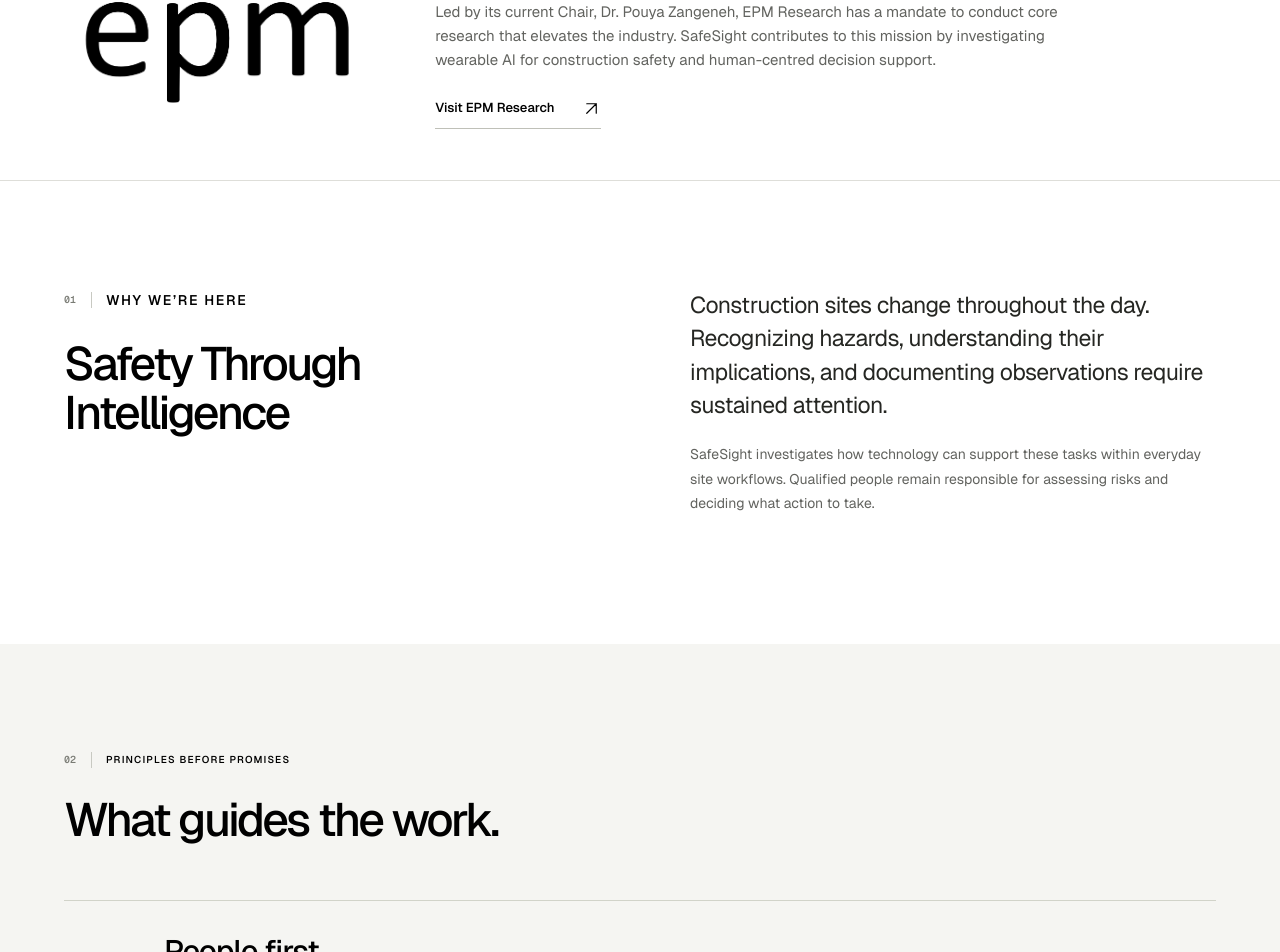
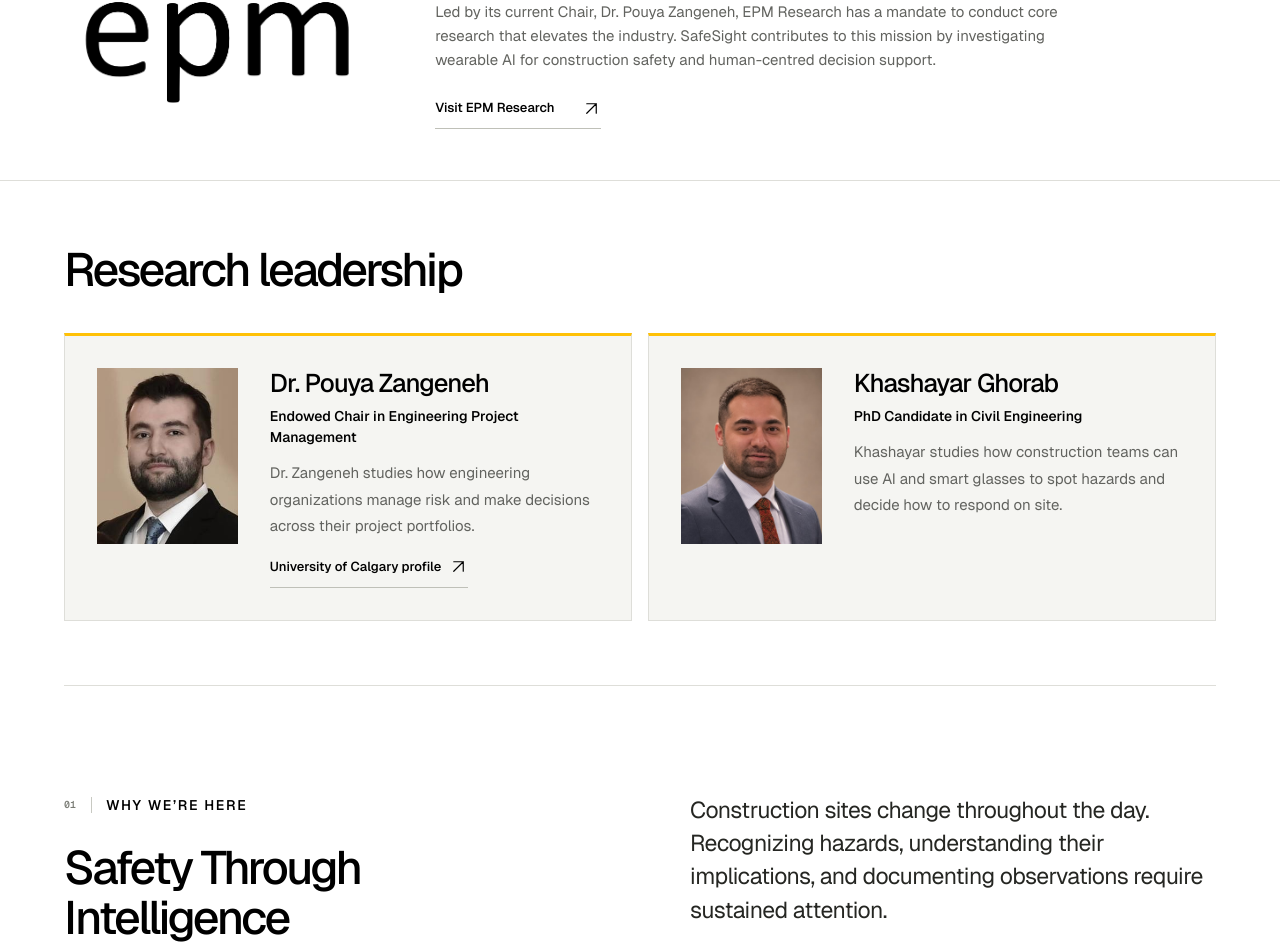
Before and after one commit to Khashayarghorab/Safesight, a Next.js app: page /about in a window 1280 px wide. Shown: the part 1117-2069 px from the top of the page. Built offline with nearby package versions, Linux system fonts and the light colour scheme.

Commit message:
Add research leadership profiles to About page

```diff
--- a/app/about/page.tsx
+++ b/app/about/page.tsx
@@ -4,6 +4,7 @@ import { site } from '@/lib/site';
 import Link from 'next/link';
 import { Icon } from '@/components/icons';
 import ResearchAffiliation from '@/components/research-affiliation';
+import ResearchTeam from '@/components/research-team';
 export const metadata = pageMetadata(
   'About the SafeSight Research Project',
   'Learn why EPM Research at the University of Calgary is developing SafeSight and how construction teams can help shape its wearable AI research.',
@@ -14,6 +15,7 @@ export default function About() {
     <PageIntro label="About SafeSight" title="A clearer view of safety starts with people."><p>A research project connecting construction experience with wearable AI.</p></PageIntro>
     <div className="about-panorama"><img src="/images/construction-hero.webp" alt="Tower cranes above a concrete building under construction" width="1920" height="1080" /></div>
     <ResearchAffiliation />
+    <ResearchTeam />
     <section className="container section story-grid"><div><Eyebrow number="01">Why we’re here</Eyebrow><h2>Safety Through<br />Intelligence</h2></div><div><p className="lead">Construction sites change throughout the day. Recognizing hazards, understanding their implications, and documenting observations require sustained attention.</p><p>SafeSight investigates how technology can support these tasks within everyday site workflows. Qualified people remain responsible for assessing risks and deciding what action to take.</p></div></section>
     <section className="values-section"><div className="container section"><Eyebrow number="02">Principles before promises</Eyebrow><h2>What guides the work.</h2><div className="values-list"><article><span className="mono">01</span><h3>People first.</h3><p>Design around the needs, experience, and working conditions of the people using the technology.</p></article><article><span className="mono">02</span><h3>Evidence before claims.</h3><p>Evaluate ideas honestly, communicate limitations, and distinguish intended capabilities from demonstrated results.</p></article><article><span className="mono">03</span><h3>Learn together.</h3><p>Work with construction professionals and research partners to shape practical questions and evaluate potential solutions.</p></article></div></div></section>
     <section className="container about-research-link"><div><Eyebrow>Explore the research</Eyebrow><h2>Research in progress. Ideas in practice.</h2><p>Explore the studies informing SafeSight’s development.</p></div><Link className="text-link" href="/research/">Explore the research <Icon name="diagonal" /></Link></section>
--- a/app/globals.css
+++ b/app/globals.css
@@ -542,3 +542,70 @@ input,select,textarea{font-size:16px}
 a.partner-image-footer{text-decoration:none}
 a.partner-image-footer:hover{text-decoration:underline;text-underline-offset:4px}
 a.partner-image-footer:focus-visible{outline:3px solid #111;outline-offset:-6px}
+
+.research-team {
+  padding-block: clamp(2.75rem, 5vw, 5rem);
+  border-bottom: 1px solid var(--line);
+}
+
+.research-team > h2 {
+  margin-bottom: clamp(1.25rem, 3vw, 2.5rem);
+}
+
+.research-team-grid {
+  display: grid;
+  grid-template-columns: repeat(2, minmax(0, 1fr));
+  gap: 1rem;
+}
+
+.research-team-profile {
+  display: grid;
+  grid-template-columns: clamp(5.75rem, 11vw, 9rem) minmax(0, 1fr);
+  align-items: start;
+  gap: clamp(1rem, 2.5vw, 2rem);
+  padding: clamp(1rem, 2.5vw, 2rem);
+  border: 1px solid var(--line);
+  border-top: 3px solid var(--yellow);
+  background: var(--paper);
+}
+
+.research-team-portrait {
+  width: 100%;
+  height: auto;
+  aspect-ratio: 4 / 5;
+  object-fit: cover;
+  object-position: center top;
+  background: var(--paper);
+}
+
+.research-team-profile-copy h3 {
+  margin-bottom: 0.45rem;
+  text-wrap: wrap;
+  font-size: clamp(1.4rem, 2vw, 1.75rem);
+}
+
+.research-team-profile-copy p {
+  margin: 0;
+}
+
+.research-team-profile-copy p + p {
+  margin-top: 0.75rem;
+}
+
+.research-team-profile-copy .research-team-role {
+  color: var(--ink);
+  font-weight: 550;
+  font-size: 0.875rem;
+  line-height: 1.5;
+}
+
+.research-team-profile-copy .text-link {
+  margin-top: 0.5rem;
+  gap: 0.5rem;
+}
+
+@media (max-width: 900px) {
+  .research-team-grid {
+    grid-template-columns: 1fr;
+  }
+}
--- /dev/null
+++ b/components/research-team.tsx
@@ -0,0 +1,46 @@
+import { Icon } from '@/components/icons';
+
+export default function ResearchTeam() {
+  return (
+    <section className="container research-team" aria-labelledby="research-team-heading">
+      <h2 id="research-team-heading">Research leadership</h2>
+      <div className="research-team-grid">
+        <article className="research-team-profile">
+          <img
+            className="research-team-portrait"
+            src="/images/research-team/pouya-zangeneh.jpg"
+            alt=""
+            width={260}
+            height={320}
+            loading="lazy"
+            decoding="async"
+          />
+          <div className="research-team-profile-copy">
+            <h3>Dr. Pouya Zangeneh</h3>
+            <p className="research-team-role">Endowed Chair in Engineering Project Management</p>
+            <p>Dr. Zangeneh studies how engineering organizations manage risk and make decisions across their project portfolios.</p>
+            <a className="text-link" href="https://profiles.ucalgary.ca/pouya-zangeneh">
+              University of Calgary profile <Icon name="diagonal" />
+            </a>
+          </div>
+        </article>
+        <article className="research-team-profile">
+          <img
+            className="research-team-portrait"
+            src="/images/research-team/khashayar-ghorab.jpg"
+            alt=""
+            width={640}
+            height={800}
+            loading="lazy"
+            decoding="async"
+          />
+          <div className="research-team-profile-copy">
+            <h3>Khashayar Ghorab</h3>
+            <p className="research-team-role">PhD Candidate in Civil Engineering</p>
+            <p>Khashayar studies how construction teams can use AI and smart glasses to spot hazards and decide how to respond on site.</p>
+          </div>
+        </article>
+      </div>
+    </section>
+  );
+}
```
Also changed, not shown: public/images/research-team/khashayar-ghorab.jpg (added), public/images/research-team/pouya-zangeneh.jpg (added).
